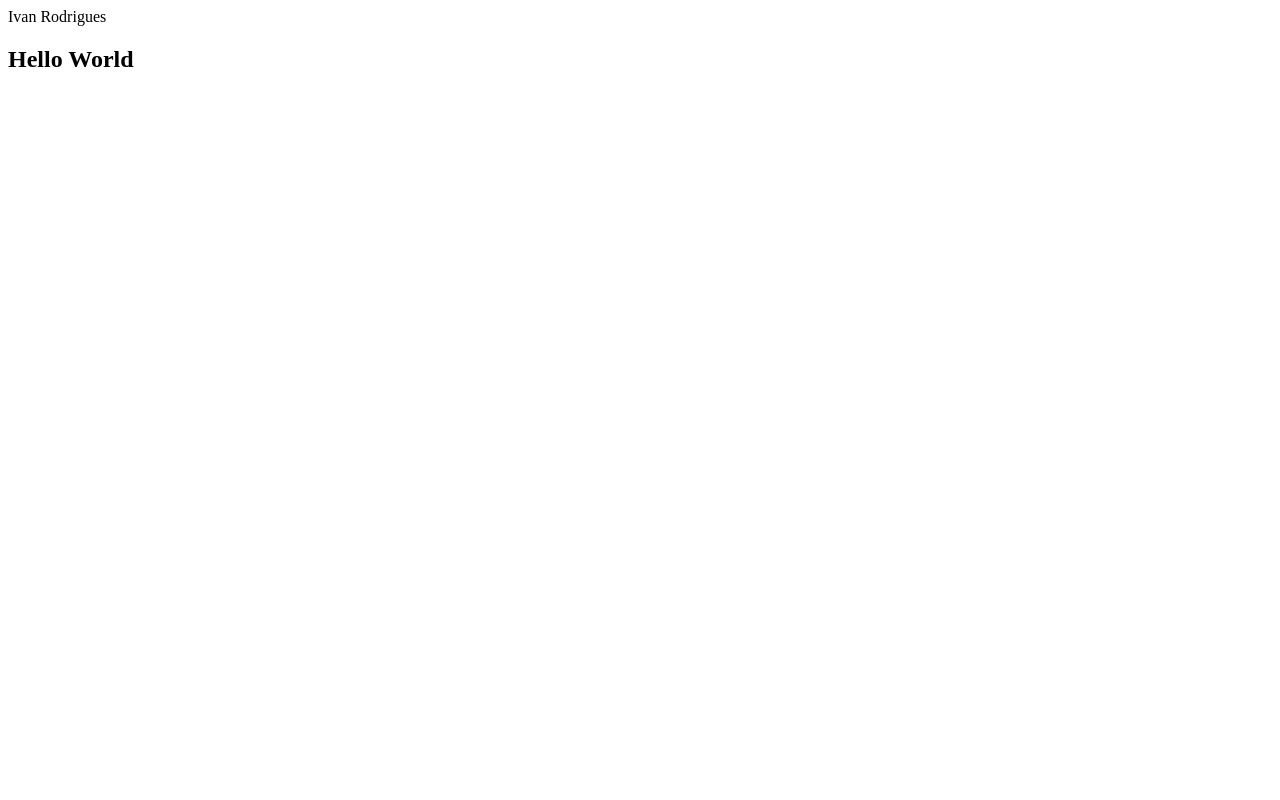
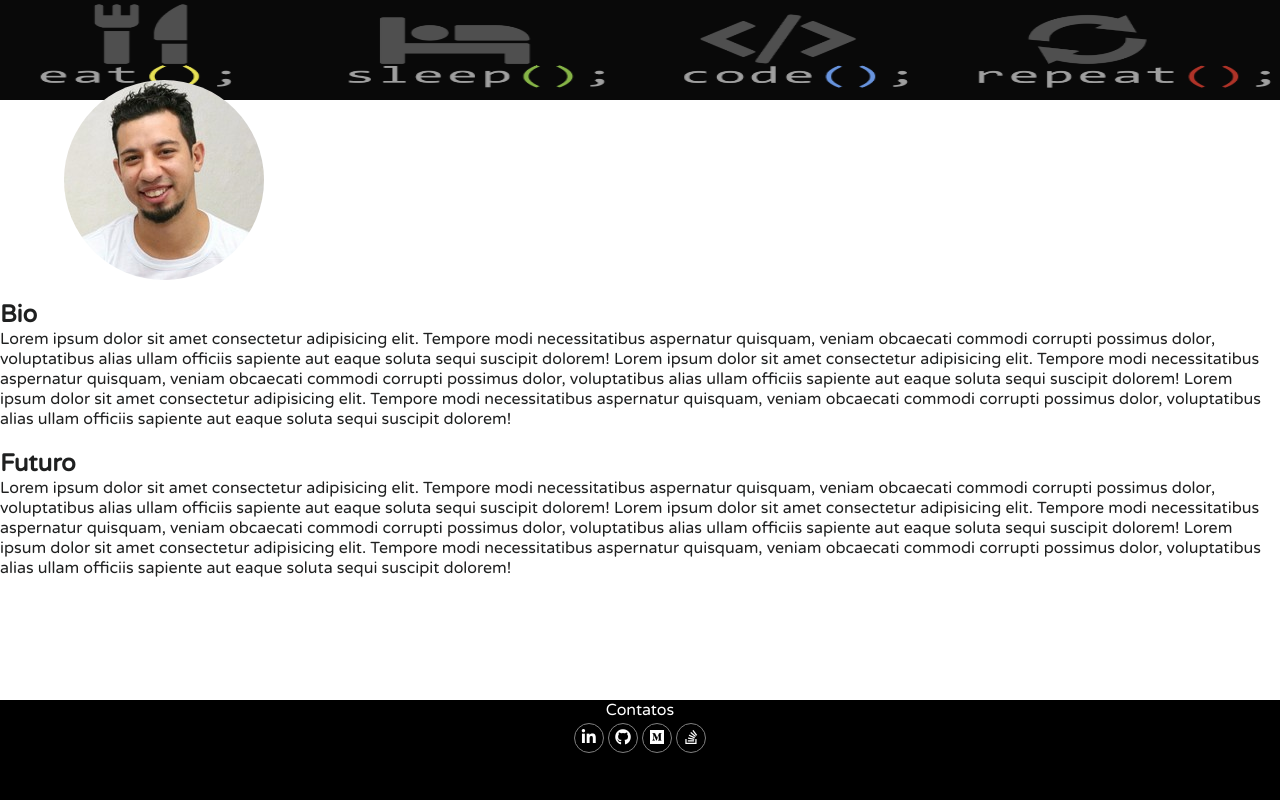
Before and after one commit to ivanzito/ivanzito.github.io, a plain HTML site: page index.html in a window 1280 px wide. Drawn offline with Linux system fonts and the light colour scheme.

Commit message:
:rocket:add a simple landing page without text

```diff
--- /dev/null
+++ b/css/responsive.css
@@ -0,0 +1,51 @@
+/* responsividade */
+
+
+ @media screen and (max-width: 940px) {
+
+    #header__background {
+        height: 100px;
+    }
+
+    footer {
+        height: 50px;
+    }
+    #picture {
+        border-radius: 100px;
+        position: absolute;
+        top: 80px;
+        left: 5%;
+    }
+
+    main {
+        position: absolute;
+        top: 300px;
+        left: 0%;
+        right: 0%;
+    }
+ }
+
+ @media screen and (max-width: 1440px) {
+
+    #header__background {
+        height: 100px;
+    }
+
+    footer {
+        height: 100px;
+    }
+    #picture {
+        border-radius: 100px;
+        position: absolute;
+        top: 80px;
+        left: 5%;
+    }
+
+    main {
+        position: absolute;
+        top: 300px;
+        left: 0%;
+        right: 0%;
+    }
+
+ }
--- /dev/null
+++ b/css/style.css
@@ -0,0 +1,66 @@
+@import url('https://fonts.googleapis.com/css?family=Dancing+Script');
+@import url('https://fonts.googleapis.com/css?family=Varela+Round');
+
+* {
+    margin: 0;
+    padding: 0;
+    box-sizing: border-box;
+}
+
+body {
+    font-family: 'Varela Round';
+    color: #1f2020;
+}
+
+main {
+    position: absolute;
+    top: 300px;
+    left: 25%;
+    right: 25%
+}
+
+header {
+    height: 250px;
+}
+
+#header__background {
+    position: relative;
+    width: 100%;
+    height: 250px;
+}
+
+#picture {
+    border-radius: 100px;
+    position: absolute;
+    top: 250px;
+    left: 5%;
+}
+
+a,
+a:hover,
+a:active,
+a:visited,
+a:focus {
+    text-decoration: none;
+}
+
+footer {
+    position: fixed;
+    left: 0;
+    bottom: 0;
+    width: 100%;
+    height: 200px;
+    background-color: black;
+    color: white;
+    text-align: center;
+}
+
+.icons {
+    color: #fff;
+    width: 30px;
+    height: 30px;
+    border-radius: 50%;
+    border: 1px solid gray;
+    padding: 5px 2px;
+    margin-top: 3px;
+}
--- a/index.html
+++ b/index.html
@@ -1,6 +1,50 @@
-<html>
-    <head>Ivan Rodrigues</head>
+<!DOCTYPE html>
+<html lang="pt">
+
+<head>
+    <meta charset="UTF-8">
+    <meta http-equiv="X-UA-Compatible" content="IE=edge">
+    <meta name="viewport" content="width=device-width, initial-scale=1.0">
+    <title></title>
+    <link rel="stylesheet" href="./css/style.css">
+    <link rel="stylesheet" href="./css/responsive.css">
+    <link rel="stylesheet" href="https://cdnjs.cloudflare.com/ajax/libs/font-awesome/5.15.2/css/all.min.css"
+        integrity="sha512-HK5fgLBL+xu6dm/Ii3z4xhlSUyZgTT9tuc/hSrtw6uzJOvgRr2a9jyxxT1ely+B+xFAmJKVSTbpM/CuL7qxO8w=="
+        crossorigin="anonymous" />
+    <link rel="stylesheet" href="./index.js">
+
+
+</head>
     <body>
-        <h2>Hello World</h2>
+        <header>
+            <img id="header__background" src="./image/background.png" />
+            <img id="picture" src="./image/picture.jpeg" />
+        </header>
+
+        <main>
+            <section>
+                <h2>Bio</h2>
+                    Lorem ipsum dolor sit amet consectetur adipisicing elit. Tempore modi necessitatibus aspernatur quisquam, veniam obcaecati commodi corrupti possimus dolor, voluptatibus alias ullam officiis sapiente aut eaque soluta sequi suscipit dolorem!
+                    Lorem ipsum dolor sit amet consectetur adipisicing elit. Tempore modi necessitatibus aspernatur quisquam, veniam obcaecati commodi corrupti possimus dolor, voluptatibus alias ullam officiis sapiente aut eaque soluta sequi suscipit dolorem!
+                    Lorem ipsum dolor sit amet consectetur adipisicing elit. Tempore modi necessitatibus aspernatur quisquam, veniam obcaecati commodi corrupti possimus dolor, voluptatibus alias ullam officiis sapiente aut eaque soluta sequi suscipit dolorem!
+            </section>
+            <br/>
+            <section>
+                <h2>Futuro</h2>
+                    Lorem ipsum dolor sit amet consectetur adipisicing elit. Tempore modi necessitatibus aspernatur quisquam, veniam obcaecati commodi corrupti possimus dolor, voluptatibus alias ullam officiis sapiente aut eaque soluta sequi suscipit dolorem!
+                    Lorem ipsum dolor sit amet consectetur adipisicing elit. Tempore modi necessitatibus aspernatur quisquam, veniam obcaecati commodi corrupti possimus dolor, voluptatibus alias ullam officiis sapiente aut eaque soluta sequi suscipit dolorem!
+                    Lorem ipsum dolor sit amet consectetur adipisicing elit. Tempore modi necessitatibus aspernatur quisquam, veniam obcaecati commodi corrupti possimus dolor, voluptatibus alias ullam officiis sapiente aut eaque soluta sequi suscipit dolorem!
+            </section>
+        </main>
+
+        <br/>
+        <footer id="id__contato">
+            <p class="contatos">Contatos</p>
+
+            <a href="https://www.linkedin.com/in/ivan-rodrigues-23961693/" target="blank"><i class="fab fa-linkedin-in icons"></i></a>
+            <a href="https://github.com/ivanzito" target="blank"><i class="fab fa-github icons"></i></a>
+            <a href="https://medium.com/@ivanzito.jr" target="blank"><i class="fab fa-medium icons"></i></a>
+            <a href="https://stackoverflow.com/users/2237302/ivan-rodrigues" target="blank"><i class="fab fa-stack-overflow icons"></i></a>
+        </footer>
     </body>
 </html>
```
Also changed, not shown: image/background.png (added), image/picture.jpeg (added).
